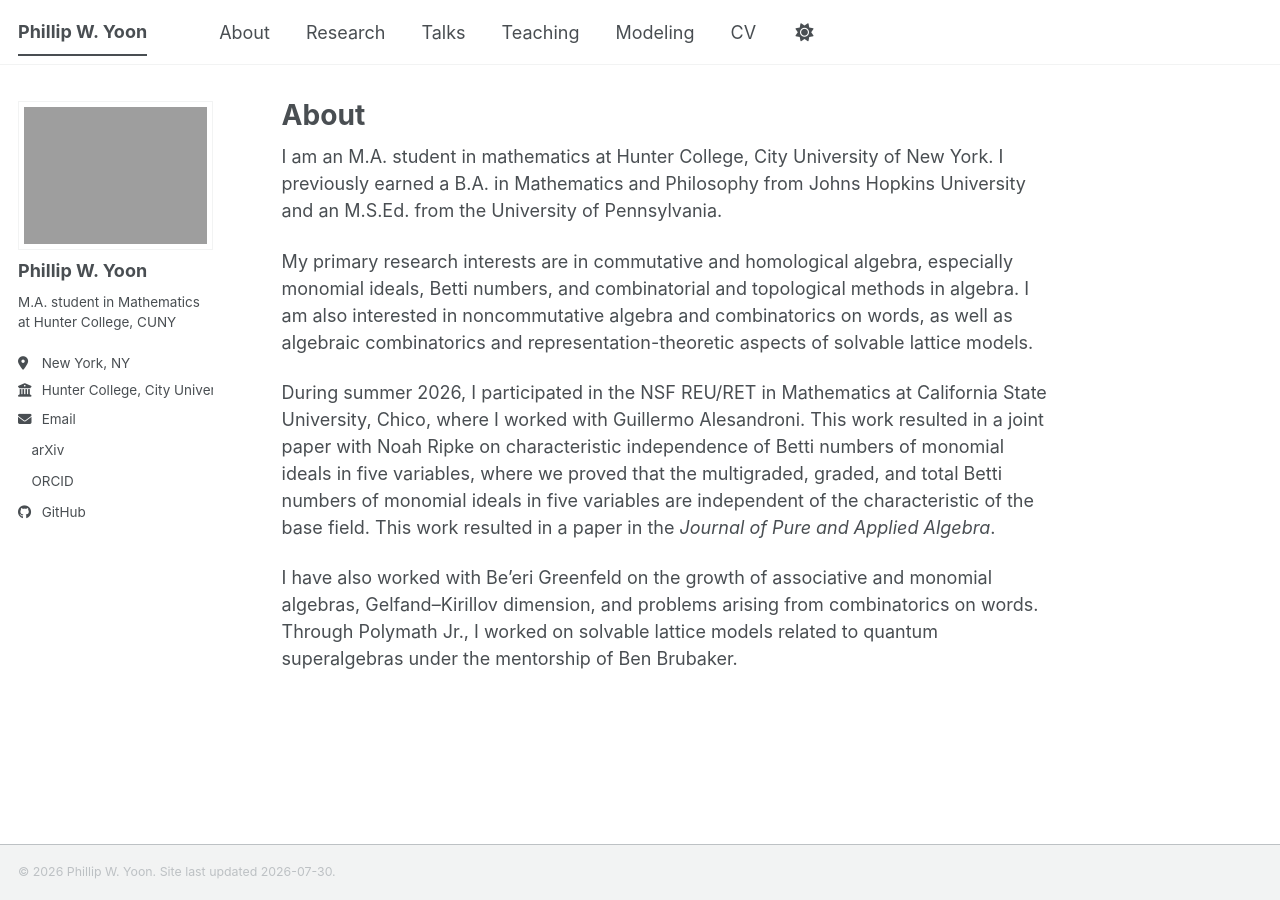
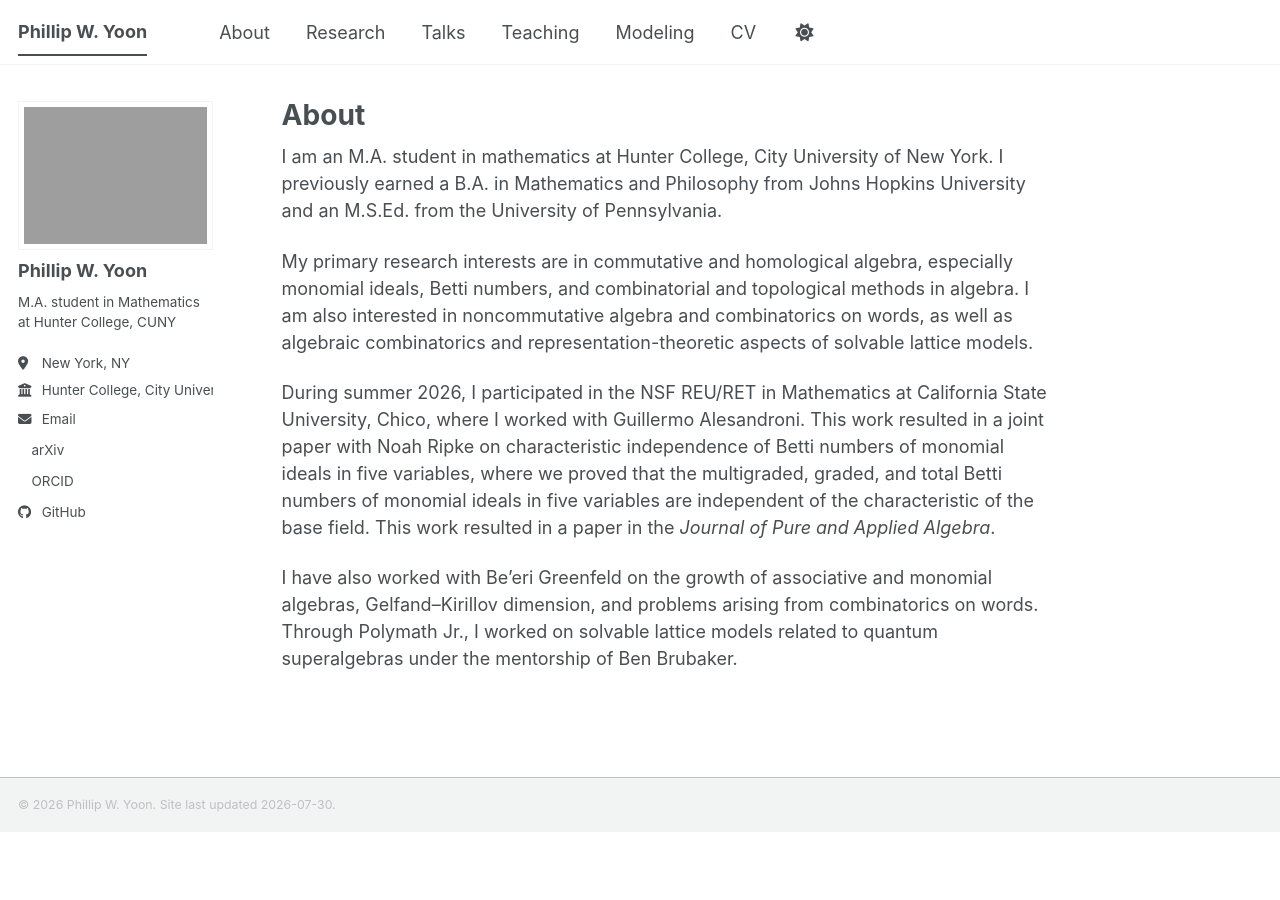
Before and after one commit to pwyoon/pwyoon.github.io, a Jekyll site: the page built from _pages/about.md, in a window 1280 px wide. Built offline with Jekyll 4.4.1, drawn with Linux system fonts in a browser that asks for light colours; a style sheet for code colours, icons or effects is not loaded.

Commit message:
Change footer position to relative
Change footer position from fixed to relative to avoid overlap with content.

```diff
--- a/_sass/layout/_footer.scss
+++ b/_sass/layout/_footer.scss
@@ -18,8 +18,8 @@
   height: auto;
 
   /* keep the footer on the bottom of the page */
-  position: fixed;
-  bottom: 0;
+  position: relative;
+   bottom: auto;
 
   -webkit-animation: intro 0.3s both;
           animation: intro 0.3s both;
```
